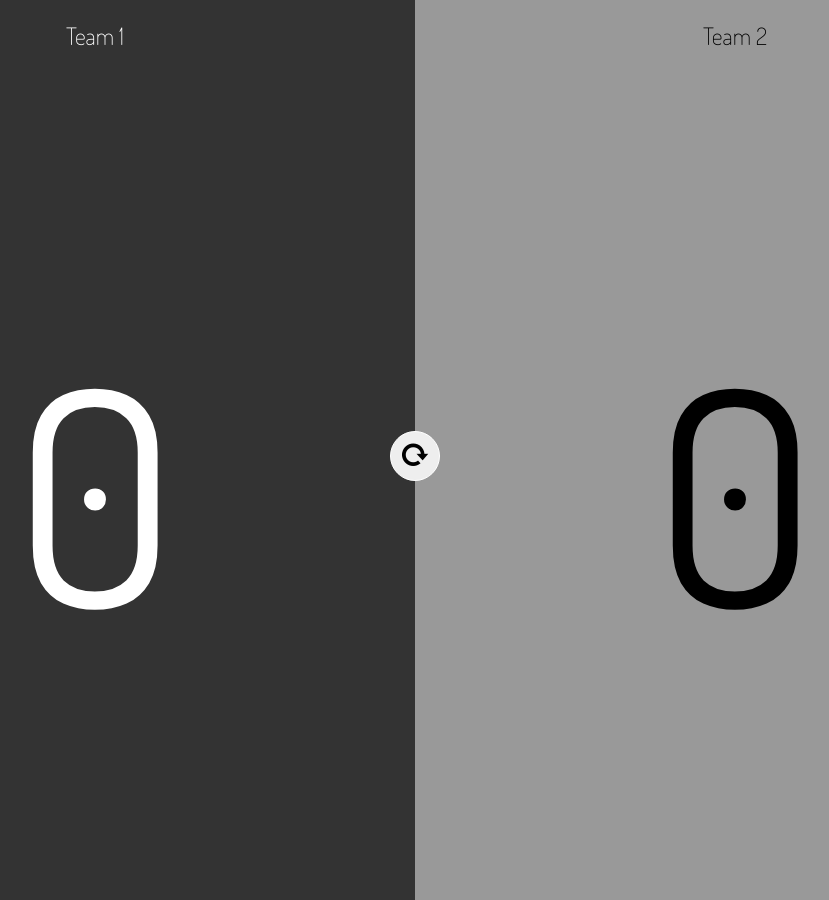
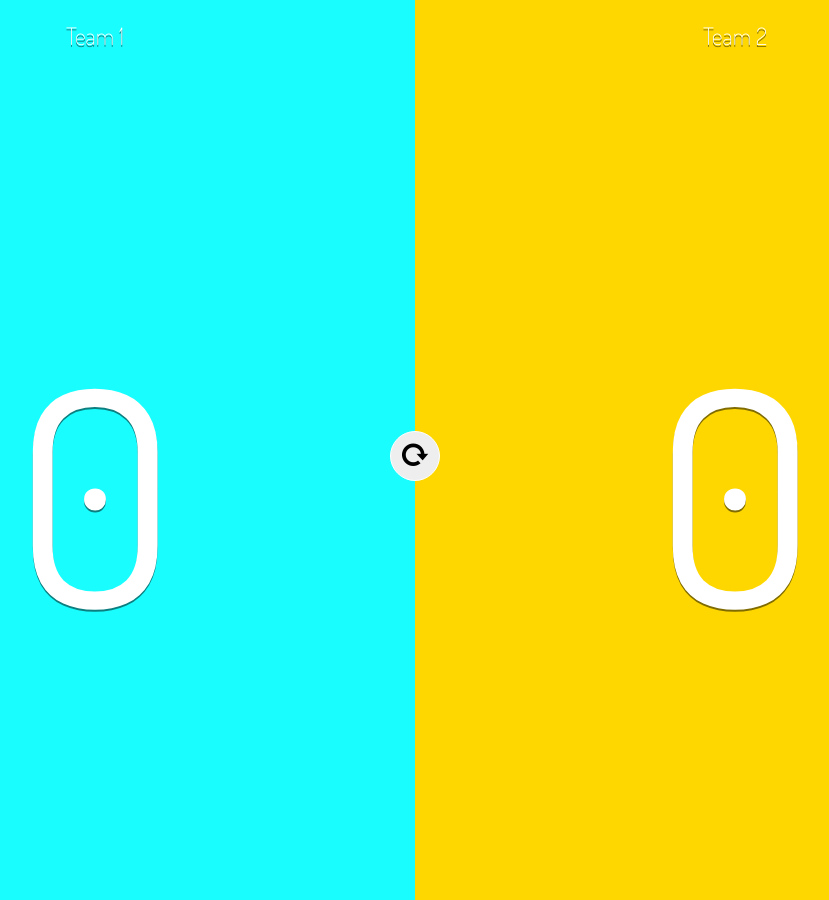
Before and after one commit to seanriceaz/score, a Jekyll site: the page built from index.html, in a window 1280 px wide. Shown: the whole page, without its empty margins (225-1054 px from the left). Built offline with Jekyll 4.4.1, drawn with Linux system fonts in a browser that asks for light colours; nearby versions of some CDN libraries; Markdown is read by kramdown in place of the engine named in the settings.

Commit message:
Makes mobile friendly & more colorful
fix #13, #12

```diff
--- a/_config.yml
+++ b/_config.yml
@@ -10,7 +10,7 @@
 permalink:   pretty
 
 # Custom Vars
-source:      /
+#source:      /
 destination: _deploy
 exclude:     [".gitignore", ".editorconfig", "README.md", "config.rb", "scss", "bower.json", ".bowerrc"]
 
--- a/_layouts/default.html
+++ b/_layouts/default.html
@@ -1,6 +1,7 @@
 <!doctype html>
 <html class="no-js" lang="en">
 <head>
+	<meta name="viewport" content="width=device-width, initial-scale=1.0, maximum-scale=1.0, user-scalable=no, minimal-ui">
 	<!-- Importing fonts css files
 	TODO: Determine if it's faster to self-host -->
 	<link href='http://fonts.googleapis.com/css?family=Dosis:200,400' rel='stylesheet' type='text/css'>
@@ -8,6 +9,7 @@
 	<link href="{{ site.baseurl }}/css/app.css" rel="stylesheet" type="text/css">
 	<!--Script includes-->
 	<script src="//code.jquery.com/jquery-1.11.2.min.js"></script><!-- jQuery TODO: find something faster and lighter -->
+	<script src="{{ site.baseurl }}/js/jquery.mobile-events.min.js"></script><!-- Sniff touch events -->
 	<script src="{{ site.baseurl }}/js/app.js"></script><!-- what makes this run -->
 
 </head>
--- a/_scss/_main.scss
+++ b/_scss/_main.scss
@@ -1,3 +1,7 @@
+/* ==========================================================================
+    Main Styles for Score, a simple web app by Sean Rice
+    Github: http://github.com/seanriceaz
+   ========================================================================== */
 body{
 	font-family: 'Dosis', sans-serif;
 	font-weight:400;
@@ -24,16 +28,18 @@
 #team1{
 	left:0;
 	right:50%;
-	background:#333;
+	background:#19FDFF;
 	color:white;
 	z-index:1;
+  text-shadow:0 2px 0 rgba(0,0,0,.5);
 }
 #team2{
 	z-index:1;
 	right:0;
 	left:50%;
-	background:#999;
-	color:black;
+	background:#FFD700;
+	color:white;
+  text-shadow:0 2px 0 rgba(0,0,0,.5);
 }
 #time{
 	left:40%;
@@ -58,3 +64,17 @@
 	top:50%;
 	width:100%;
 }
+
+/* Special setup for portrait screens */
+@media screen and (orientation: portrait)
+{
+	#team1{
+		left:0;
+		bottom:50%;
+	}
+	#team2{
+		right:0;
+		top:50%;
+	}
+
+}
--- /dev/null
+++ b/_scss/_mixins.scss
@@ -0,0 +1,12 @@
+/*==========================================================================
+  Mixins for Score, a simple web app by Sean Rice
+  Github: http://github.com/seanriceaz
+  ========================================================================== */
+
+/*==========================================================================
+  Transition
+  ========================================================================== */
+@mixin transition($speed:3s){
+  -webkit-transition: all $speed;
+  transition: all $speed;
+}
--- a/css/app.scss
+++ b/css/app.scss
@@ -4,6 +4,13 @@
 // Make sure the charset is set appropriately
 @charset "UTF-8";
 
+
+/* ==========================================================================
+    Mixins
+   ========================================================================== */
+
+@import "mixins";
+
 /* ==========================================================================
     Main Styles
    ========================================================================== */
--- a/js/app.js
+++ b/js/app.js
@@ -1,18 +1,31 @@
 $(function(){
 	resetGame();
-	$('#team1, #team2').click(function(e){ //TOTO: Integrate faster clicking on mobile... hammer.js?
-		var score = $(this).find('label').data('score');
-		score++;
-		$(this).find('label').data('score',score).html(score); //TODO: make this faster
-		e.preventDefault();
-		e.stopPropagate();
-	});
+	$('#team1, #team2').on('singletap',function(e){
+    incrementScore(e);
+  });
+  $('#team1, #team2').on('swipeleft',function(e){ //could replace this with just swipe
+    reduceScore(e);
+  });
+	$('#restart').on('tap',resetGame);
+});
 
-	$('#restart').click(function(){ //TOTO: Integrate faster clicking on mobile... hammer.js?
-		resetGame();
-	});
+function incrementScore(e){
+	$this = ($(e.target).is('label')) ?  $(e.target) :  $(e.target).find('label');
+  var score = $this.data('score');
+  score++;
+  $this.data('score',score).html(score); //TODO: make this faster
+  e.preventDefault();
+  //e.stopPropagate();
+}
 
-});
+function reduceScore(e){
+  $this = ($(e.target).is('label')) ?  $(e.target) :  $(e.target).find('label');
+  var score = $this.data('score');
+  score--;
+  $this.data('score',score).html(score); //TODO: make this faster
+  e.preventDefault();
+  //e.stopPropagate();
+}
 
 function resetGame(){
 	$('label').data('score',0).html('0');
```
Also changed, not shown: js/jquery.mobile-events.min.js (added).
